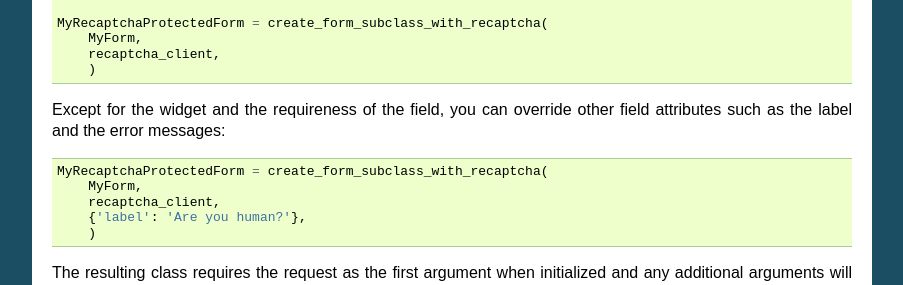
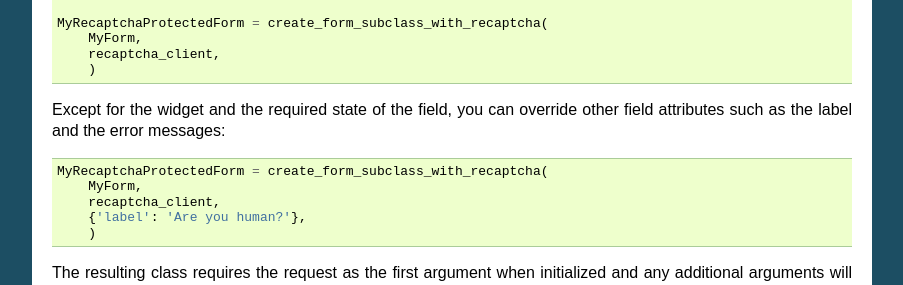
Before and after one commit to 2degrees/django-recaptcha-field, a Sphinx documentation site: the page built from docs/source/index.rst, in a window 1280 px wide and 900 px high, scrolled down 422 px. Shown: the part 159-444 px from the top of the window, without its empty margins (198-1101 px from the left). Built offline with Sphinx 7.4.7, drawn with Linux system fonts in a browser that asks for light colours.

Commit message:
Rephrased weird-sounding sentense

```diff
--- a/docs/source/index.rst
+++ b/docs/source/index.rst
@@ -38,7 +38,7 @@ derivative form class with a reCAPTCHA field like so::
         recaptcha_client,
         )
 
-Except for the widget and the requireness of the field, you can override
+Except for the widget and the required state of the field, you can override
 other field attributes such as the label and the error messages::
 
     MyRecaptchaProtectedForm = create_form_subclass_with_recaptcha(
```
